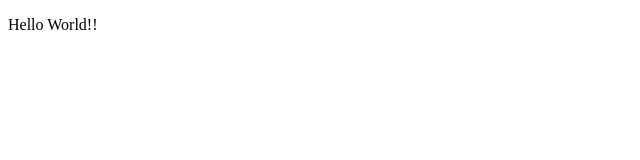
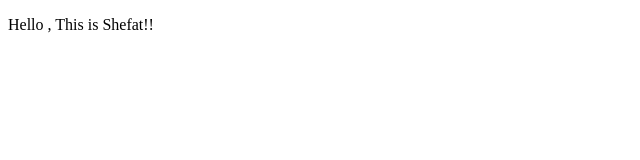
Before and after one commit to shefat2002/shefat2002.github.io, a plain HTML site: page index.html in a window 1280 px wide. Shown: the full height of the page, 0-640 px from the left. Drawn offline with Linux system fonts and the light colour scheme.

Commit message:
Update index.html

```diff
--- a/index.html
+++ b/index.html
@@ -4,6 +4,6 @@
 		<title>Codebeautify.org Text to HTML Converter</title>
 	</head>
 	<body>
-		<p>Hello World!!</p>
+		<p>Hello , This is Shefat!!</p>
 	</body>
 </html>
```
